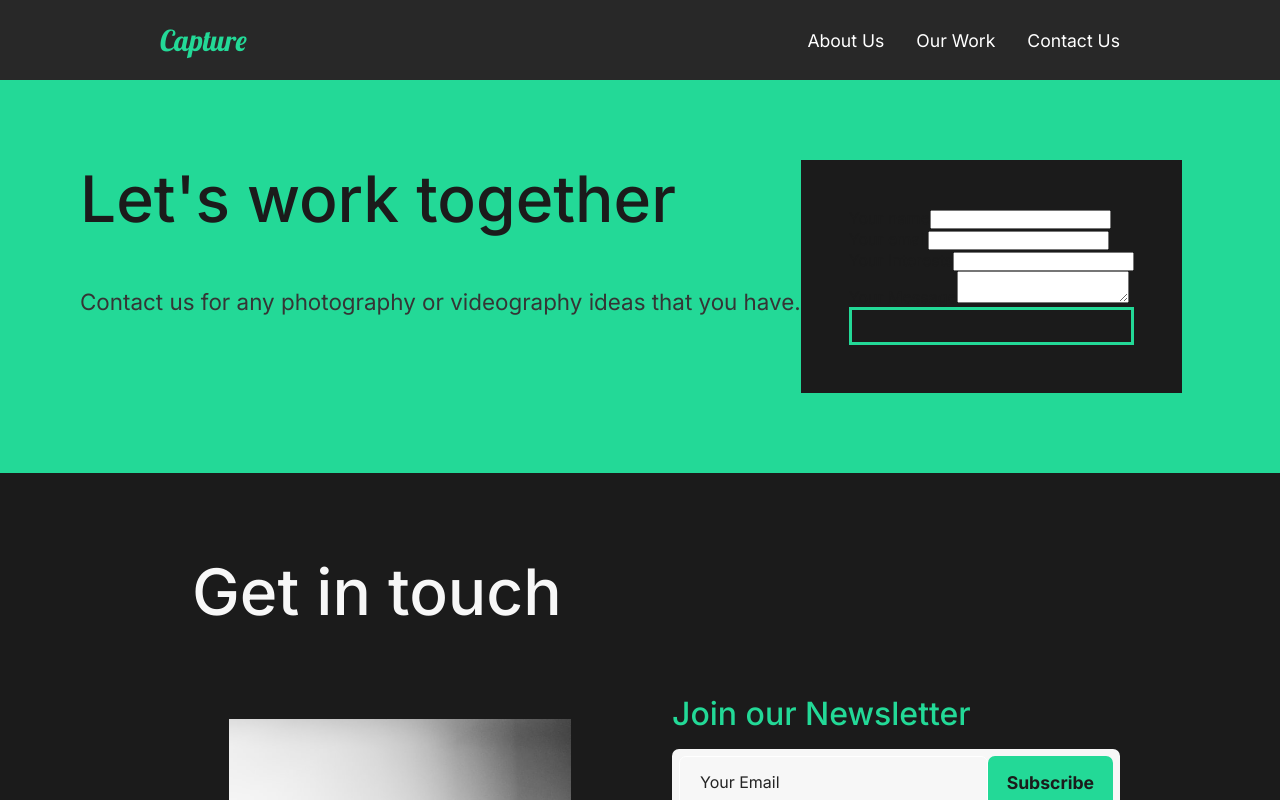
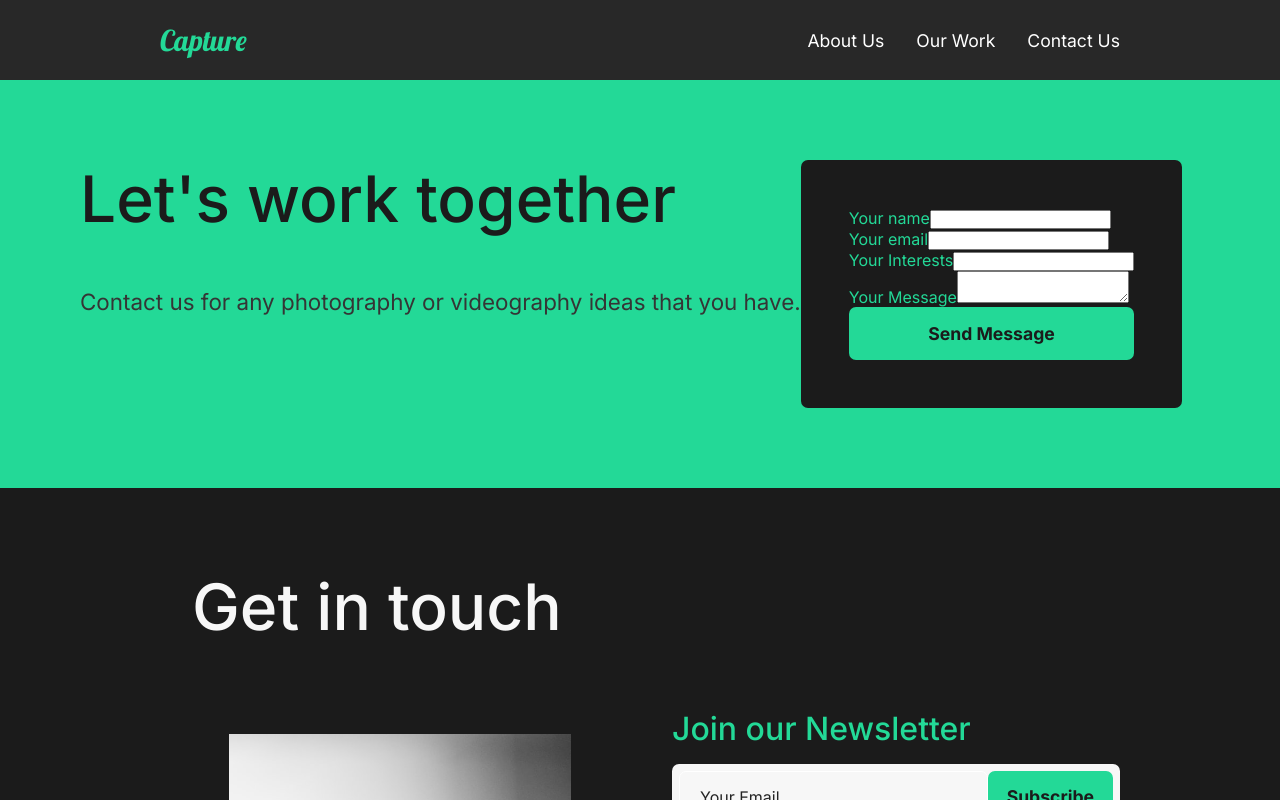
Before and after one commit to sujoyduttajad/Capture-Portfolio, a React (Create React App) app: page /contact in a window 1280 px wide. Shown: the top 800 px of the page. Built offline with nearby package versions, Linux system fonts and the light colour scheme.

Commit message:
Update ContactForm.js

```diff
--- a/src/components/ContactForm.js
+++ b/src/components/ContactForm.js
@@ -27,12 +27,16 @@ const FormContainer = styled.form`
   display: flex;
   flex-direction: column;
   padding: 3rem;
+  border-radius: 7px;
   background-color: #1b1b1b;
   label {
-
+    color: #23d997;
   }
   button {
-
+    background: #23d997;
+    color: #1b1b1b;
+    padding: 0.8rem 1rem;
+    border-radius: 7px;
   }
   input{
 
@@ -68,7 +72,7 @@ const ContactForm = () => {
         <label> Your Message
           <textarea></textarea>
         </label>
-        <button></button>
+        <button>Send Message</button>
       </FormContainer>
     </ContactStyle>
   );
```
